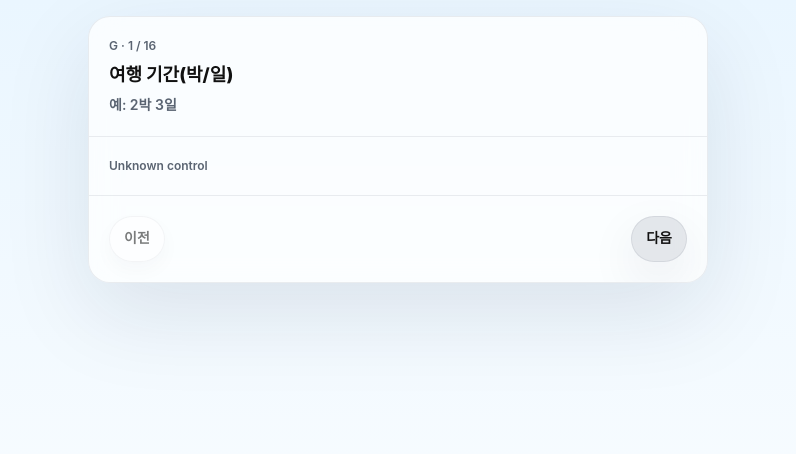
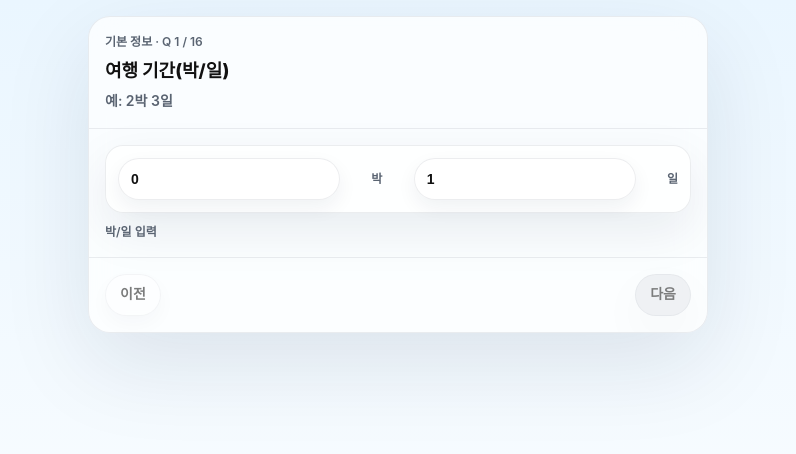
Before and after one commit to grantpaik100-lgtm/triplan-mvp2, a Next.js app: page /secondary in a window 1280 px wide. Both pictures are taken after a click on the button "시작". Shown: the top 454 px of the page, without its empty margins (242-1038 px from the left). Built offline with nearby package versions, Linux system fonts and the light colour scheme.

Commit message:
Update SecondaryMiniApp.tsx

```diff
--- a/app/secondary/SecondaryMiniApp.tsx
+++ b/app/secondary/SecondaryMiniApp.tsx
@@ -1,13 +1,14 @@
 "use client";
 
-import React, { useEffect, useMemo, useRef, useState } from "react";
+import React, { useEffect, useMemo, useState } from "react";
 import "./secondary.css";
 
-import { secondaryQuestions, type SecondaryQuestion } from "./secondaryQuestions";
-import { secondarySchema, type SecondaryAnswers } from "./secondarySchema";
+import { secondaryQuestions, type SecondaryQuestion, type SecondarySection } from "./secondaryQuestions";
+import type { SecondaryAnswers } from "./secondarySchema";
+import SecondarySummaryView from "./SecondarySummaryView";
+
 import { loadSecondaryDraft, saveSecondaryDraft } from "@/lib/secondaryStorage";
 import { MOTION, GLASS, SHADOW, COLORS, SPACE, TYPE, DENSITY, RADIUS, MAXWIDTH, FOCUS_RING } from "@/lib/MOTION_TOKENS";
-import SecondarySummaryView from "./SecondarySummaryView";
 
 type Mode = "intro" | "question" | "summary";
 
@@ -15,17 +16,20 @@ type State = {
   mode: Mode;
   idx: number;
   answers: Partial<SecondaryAnswers> & Record<string, any>;
+
+  returnToSummary: boolean;
+  editSection?: SecondarySection;
 };
 
 const DEFAULT_STATE: State = {
   mode: "intro",
   idx: 0,
   answers: {},
+  returnToSummary: false,
 };
 
-type Section = "A" | "B" | "C" | "D" | "E" | "F";
-
-const SECTION_LABEL: Record<Section, string> = {
+const SECTION_LABEL: Record<SecondarySection, string> = {
+  G: "기본 정보",
   A: "시간대 · 리듬",
   B: "음식 리스크",
   C: "이동 제약",
@@ -40,6 +44,10 @@ function clamp(n: number, min: number, max: number) {
 
 function toCssVars(densityKey: keyof typeof DENSITY) {
   const d = DENSITY[densityKey];
+
+  // controls 최대 높이: 하드코딩 금지 → SPACE 기반으로 산출(= 64*8=512px)
+  const controlsMaxH = SPACE[64] * 8;
+
   return {
     ["--tp2-ease" as any]: MOTION.easing,
     ["--tp2-dur-fast" as any]: MOTION.duration.fast,
@@ -94,22 +102,32 @@ function toCssVars(densityKey: keyof typeof DENSITY) {
     ["--tp2-chip-h" as any]: d.chipHeight,
 
     ["--tp2-maxw" as any]: MAXWIDTH.card,
+    ["--tp2-controls-maxh" as any]: controlsMaxH,
   } as React.CSSProperties;
 }
 
 function getGroupLabels() {
-  const groupQ = secondaryQuestions.find((x) => x.id === "e_groupMode");
-  return {
-    SOLO: (groupQ?.options?.[0] as string) ?? "혼자",
-    GROUP: (groupQ?.options?.[1] as string) ?? "여럿",
-  };
+  return { SOLO: "혼자", GROUP: "여럿" } as const;
 }
 
 function getRequiredIds(answers: Record<string, any>) {
   const { SOLO, GROUP } = getGroupLabels();
   const groupMode = answers?.e_groupMode ?? SOLO;
 
-  const base = ["a_rhythm", "a_density", "b_waitingPreset", "d_lodgingStrategy", "f_places", "f_placeReasonOneLine"];
+  const base = [
+    "g_tripNights",
+    "g_tripDays",
+    "g_groupSize",
+    "g_companionType",
+    "a_rhythm",
+    "a_density",
+    "b_waitingPreset",
+    "c_walkCap",
+    "d_lodgingStrategy",
+    "d_lodgingPriority",
+    "f_places",
+  ];
+
   if (groupMode === GROUP) base.push("e_conflictRule");
   return new Set(base);
 }
@@ -120,26 +138,37 @@ function validateQuestion(q: SecondaryQuestion, answers: Record<string, any>): {
 
   if (!required) return { ok: true };
 
+  if (q.type === "numberPair") {
+    const n = Number(answers["g_tripNights"]);
+    const d = Number(answers["g_tripDays"]);
+    if (!Number.isFinite(n) || !Number.isFinite(d) || n < 0 || d < 1) return { ok: false, msg: "박/일 입력" };
+    return { ok: true };
+  }
+
+  if (q.type === "numberOne") {
+    const x = Number(v);
+    if (!Number.isFinite(x) || x < 1) return { ok: false, msg: "인원 입력" };
+    return { ok: true };
+  }
+
   if (v == null || v === "" || (Array.isArray(v) && v.length === 0)) return { ok: false, msg: "필수 항목" };
 
-  if (q.id === "b_waitingPreset") {
-    if (v === "직접") {
-      const m = answers["b_waitingCustomMinutes"];
-      if (m == null || Number.isNaN(Number(m))) return { ok: false, msg: "직접 입력 분을 설정" };
-    }
+  if (q.id === "b_waitingPreset" && v === "직접") {
+    const m = Number(answers["b_waitingCustomMinutes"]);
+    if (!Number.isFinite(m) || m < 1) return { ok: false, msg: "분 입력" };
+  }
+
+  if (q.id === "d_lodgingPriority") {
+    if (!Array.isArray(v) || v.length !== 5) return { ok: false, msg: "1~5순위 모두 지정" };
   }
 
   if (q.id === "f_places") {
-    if (!Array.isArray(v) || v.length < 1) return { ok: false, msg: "장소를 최소 1개 추가" };
+    if (!Array.isArray(v) || v.length < 1) return { ok: false, msg: "장소 최소 1개" };
     for (const p of v) {
-      if (!p?.name?.trim()) return { ok: false, msg: "장소명 입력" };
-      if (!p?.reason?.trim()) return { ok: false, msg: "장소 이유 입력" };
-      if (!p?.importance) return { ok: false, msg: "중요도 선택" };
+      if (!p?.name?.trim()) return { ok: false, msg: "장소명" };
+      if (!p?.reason?.trim()) return { ok: false, msg: "이유" };
+      if (!p?.importance) return { ok: false, msg: "중요도" };
     }
-  }
-
-  if (q.type === "textarea") {
-    if (!String(v).trim()) return { ok: false, msg: "내용 입력" };
   }
 
   return { ok: true };
@@ -148,7 +177,6 @@ function validateQuestion(q: SecondaryQuestion, answers: Record<string, any>): {
 export default function SecondaryMiniApp() {
   const [state, setState] = useState<State>(DEFAULT_STATE);
 
-  // load draft once
   useEffect(() => {
     const draft = loadSecondaryDraft();
     if (draft?.answers) {
@@ -157,15 +185,14 @@ export default function SecondaryMiniApp() {
         answers: draft.answers,
         idx: draft.idx ?? 0,
         mode: draft.mode ?? "intro",
+        returnToSummary: draft.returnToSummary ?? false,
+        editSection: draft.editSection,
       }));
     }
   }, []);
 
-  // debounce save (avoid lag)
   useEffect(() => {
-    const t = window.setTimeout(() => {
-      saveSecondaryDraft(state);
-    }, MOTION.duration.base);
+    const t = window.setTimeout(() => saveSecondaryDraft(state), MOTION.duration.base);
     return () => window.clearTimeout(t);
   }, [state]);
 
@@ -180,7 +207,6 @@ export default function SecondaryMiniApp() {
     });
   }, [state.answers]);
 
-  // keep idx valid if list shrinks
   useEffect(() => {
     const max = Math.max(0, filteredQuestions.length - 1);
     if (state.idx <= max) return;
@@ -189,23 +215,16 @@ export default function SecondaryMiniApp() {
   }, [filteredQuestions.length]);
 
   const total = filteredQuestions.length;
-  const q = (total > 0 ? filteredQuestions[clamp(state.idx, 0, total - 1)] : secondaryQuestions[0])!;
+  const q = filteredQuestions[clamp(state.idx, 0, Math.max(0, total - 1))]!;
+  const cssVars = useMemo(() => toCssVars("dense"), []);
 
-  const cssVars = useMemo(() => toCssVars("base"), []);
-
-  const setAnswer = (id: string, value: any) => {
-    setState((s) => ({ ...s, answers: { ...(s.answers as any), [id]: value } }));
-  };
-
-  const goPrev = () => setState((s) => ({ ...s, idx: clamp(s.idx - 1, 0, Math.max(0, total - 1)), mode: "question" }));
+  const setAnswer = (id: string, value: any) => setState((s) => ({ ...s, answers: { ...(s.answers as any), [id]: value } }));
   const goQuestionAt = (idx: number) => setState((s) => ({ ...s, idx: clamp(idx, 0, Math.max(0, total - 1)), mode: "question" }));
-  const goNext = () => setState((s) => ({ ...s, idx: clamp(s.idx + 1, 0, Math.max(0, total - 1)), mode: "question" }));
-  const onFinish = () => setState((s) => ({ ...s, mode: "summary" }));
+  const goPrev = () => goQuestionAt(state.idx - 1);
+  const goNext = () => goQuestionAt(state.idx + 1);
 
   const validation = useMemo(() => validateQuestion(q, state.answers as any), [q, state.answers]);
-  const canGoNext = validation.ok;
-
-  const sectionLabel = SECTION_LABEL[q.section as Section] ?? `${q.section}`;
+  const canNext = validation.ok;
 
   if (state.mode === "intro") {
     return (
@@ -219,9 +238,7 @@ export default function SecondaryMiniApp() {
             </header>
 
             <div className="tp2-controls">
-              <div className="tp2-subcard">
-                <div className="tp2-meta">예: 음식 리스크, 이동 제약, 숙소 우선순위, 핵심 장소(이유 포함)</div>
-              </div>
+              <div className="tp2-meta">예: 음식 리스크, 이동 제약, 숙소 우선순위, 핵심 장소(이유 포함)</div>
             </div>
 
             <footer className="tp2-footer">
@@ -242,11 +259,17 @@ export default function SecondaryMiniApp() {
           <SecondarySummaryView
             questions={filteredQuestions}
             answers={state.answers as any}
-            onEdit={(qid) => {
-              const idx = filteredQuestions.findIndex((x) => x.id === qid);
-              goQuestionAt(idx >= 0 ? idx : 0);
+            onEditSection={(section) => {
+              const idx = filteredQuestions.findIndex((x) => x.section === section);
+              setState((s) => ({
+                ...s,
+                mode: "question",
+                idx: idx >= 0 ? idx : 0,
+                returnToSummary: true,
+                editSection: section,
+              }));
             }}
-            onBack={() => goQuestionAt(0)}
+            onBack={() => setState((s) => ({ ...s, mode: "question", idx: 0, returnToSummary: false, editSection: undefined }))}
             onReview={() => {
               window.location.href = "/secondary/review";
             }}
@@ -256,6 +279,8 @@ export default function SecondaryMiniApp() {
     );
   }
 
+  const sectionLabel = SECTION_LABEL[q.section];
+
   return (
     <main className="tp2-screen" style={cssVars}>
       <div className="tp2-wrap">
@@ -263,16 +288,26 @@ export default function SecondaryMiniApp() {
           question={q}
           idx={state.idx}
           total={total}
+          sectionLabel={sectionLabel}
           answers={state.answers as any}
-          sectionLabel={sectionLabel}
           setAnswer={setAnswer}
+          canNext={canNext}
+          validation={validation}
           onPrev={goPrev}
           onNext={() => {
-            if (state.idx === total - 1) onFinish();
+            // 요약에서 섹션 수정으로 들어온 경우: 섹션 끝이면 요약으로 복귀
+            if (state.returnToSummary && state.editSection) {
+              const nextQ = filteredQuestions[state.idx + 1];
+              const isLastOfSection = !nextQ || nextQ.section !== state.editSection;
+              if (isLastOfSection) {
+                setState((s) => ({ ...s, mode: "summary", returnToSummary: false, editSection: undefined }));
+                return;
+              }
+            }
+
+            if (state.idx === total - 1) setState((s) => ({ ...s, mode: "summary" }));
             else goNext();
           }}
-          canNext={canGoNext}
-          validation={validation}
         />
       </div>
     </main>
@@ -283,28 +318,28 @@ function QuestionCard(props: {
   question: SecondaryQuestion;
   idx: number;
   total: number;
+  sectionLabel: string;
   answers: Record<string, any>;
-  sectionLabel: string;
   setAnswer: (id: string, v: any) => void;
+  canNext: boolean;
+  validation: { ok: boolean; msg?: string };
   onPrev: () => void;
   onNext: () => void;
-  canNext: boolean;
-  validation: { ok: boolean; msg?: string };
 }) {
-  const { question: q, idx, total, answers, sectionLabel, setAnswer, onPrev, onNext, canNext, validation } = props;
+  const { question: q, idx, total, sectionLabel, answers, setAnswer, canNext, validation, onPrev, onNext } = props;
 
   return (
     <article className="tp2-card" aria-label="question-card">
       <header className="tp2-cardHeader">
         <div className="tp2-meta">
-          {sectionLabel} · {idx + 1} / {total}
+          {sectionLabel} · Q {idx + 1} / {total}
         </div>
         <h2 className="tp2-h2">{q.title}</h2>
         {q.help ? <p className="tp2-body tp2-help">{q.help}</p> : null}
       </header>
 
-      <div className="tp2-controls">
-        <QuestionControl q={q} value={answers[q.id]} setAnswer={setAnswer} answers={answers} />
+      <div className={"tp2-controls " + (q.type === "places" ? "tp2-controlsScrollable" : "")}>
+        <QuestionControl q={q} value={answers[q.id]} answers={answers} setAnswer={setAnswer} />
         {!validation.ok ? <div className="tp2-meta">{validation.msg}</div> : null}
       </div>
 
@@ -320,7 +355,7 @@ function QuestionCard(props: {
   );
 }
 
-/* ---------------- Controls ---------------- */
+/* -------- Controls -------- */
 
 function QuestionControl(props: {
   q: SecondaryQuestion;
@@ -338,7 +373,8 @@ function QuestionControl(props: {
       return (
         <WaitingPreset
           preset={value ?? ""}
-          customMinutes={answers["b_waitingCustomMinutes"] ?? 25}
+          customMinutes={answers["b_waitingCustomMinutes"] ?? 20}
+          options={q.options ?? []}
           onPreset={(p) => setAnswer(q.id, p)}
           onCustom={(m) => setAnswer("b_waitingCustomMinutes", m)}
         />
@@ -353,14 +389,29 @@ function QuestionControl(props: {
         />
       );
 
-    case "multiChips":
-      return <MultiChips options={q.options ?? []} value={Array.isArray(value) ? value : []} onChange={(n) => setAnswer(q.id, n)} />;
+    case "numberPair":
+      return (
+        <NumberPair
+          nights={answers["g_tripNights"] ?? 0}
+          days={answers["g_tripDays"] ?? 1}
+          onChange={(n, d) => {
+            setAnswer("g_tripNights", n);
+            setAnswer("g_tripDays", d);
+          }}
+        />
+      );
 
-    case "toggle":
-      return <Toggle2 left={q.options?.[0] ?? "없음"} right={q.options?.[1] ?? "있음"} value={value ?? (q.options?.[0] ?? "없음")} onChange={(v) => setAnswer(q.id, v)} />;
+    case "numberOne":
+      return <NumberOne value={value ?? 1} onChange={(n) => setAnswer(q.id, n)} />;
 
-    case "rank":
-      return <PressReorderList items={Array.isArray(value) && value.length ? value : q.options ?? []} onChange={(n) => setAnswer(q.id, n)} />;
+    case "rankAssign":
+      return (
+        <RankAssign
+          options={q.options ?? []}
+          value={Array.isArray(value) ? value : []}
+          onChange={(n) => setAnswer(q.id, n)}
+        />
+      );
 
     case "places":
       return <Places places={Array.isArray(value) ? value : []} onChange={(n) => setAnswer(q.id, n)} />;
@@ -375,7 +426,7 @@ function QuestionControl(props: {
 
 function Segmented(props: { options: string[]; value: string; onChange: (v: string) => void }) {
   return (
-    <div className="tp2-seg" aria-label="segmented">
+    <div className="tp2-seg">
       {props.options.map((opt) => {
         const active = props.value === opt;
         return (
@@ -396,18 +447,19 @@ function Segmented(props: { options: string[]; value: string; onChange: (v: stri
 function WaitingPreset(props: {
   preset: string;
   customMinutes: number;
+  options: string[];
   onPreset: (p: string) => void;
   onCustom: (m: number) => void;
 }) {
   const isCustom = props.preset === "직접";
   return (
     <div className="tp2-subcard">
-      <Segmented options={["짧게", "보통", "여유", "직접"]} value={props.preset} onChange={props.onPreset} />
+      <Segmented options={props.options} value={props.preset} onChange={props.onPreset} />
       {isCustom ? (
         <div className="tp2-row">
           <input
             className="tp2-input"
-            value={String(props.customMinutes ?? 25)}
+            value={String(props.customMinutes ?? 20)}
             onChange={(e) => props.onCustom(Number(e.target.value))}
             inputMode="numeric"
             placeholder="분"
@@ -455,7 +507,7 @@ function TagInput(props: { tags: string[]; placeholder: string; onChange: (next:
         </button>
       </div>
 
-      <div className="tp2-wrapChips" aria-label="tags">
+      <div className="tp2-wrapChips">
         {props.tags.map((tag) => (
           <button key={tag} type="button" className="tp2-chip" onClick={() => remove(tag)} aria-label={`삭제: ${tag}`}>
             {tag}
@@ -467,108 +519,130 @@ function TagInput(props: { tags: string[]; placeholder: string; onChange: (next:
   );
 }
 
-function MultiChips(props: { options: string[]; value: string[]; onChange: (next: string[]) => void }) {
-  const toggle = (opt: string) => {
-    const has = props.value.includes(opt);
-    props.onChange(has ? props.value.filter((x) => x !== opt) : [...props.value, opt]);
-  };
+function NumberPair(props: { nights: number; days: number; onChange: (nights: number, days: number) => void }) {
+  const [n, setN] = useState<number>(Number(props.nights ?? 0));
+  const [d, setD] = useState<number>(Number(props.days ?? 1));
+
+  useEffect(() => {
+    setN(Number(props.nights ?? 0));
+    setD(Number(props.days ?? 1));
+  }, [props.nights, props.days]);
 
   return (
-    <div className="tp2-wrapChips" aria-label="multi-chips">
-      {props.options.map((opt) => {
-        const active = props.value.includes(opt);
-        return (
-          <button key={opt} type="button" className={active ? "tp2-chipActive" : "tp2-chip"} onClick={() => toggle(opt)}>
-            {opt}
-          </button>
-        );
-      })}
+    <div className="tp2-subcard">
+      <div className="tp2-row">
+        <input
+          className="tp2-input"
+          value={String(n)}
+          inputMode="numeric"
+          onChange={(e) => {
+            const x = Number(e.target.value);
+            setN(x);
+            props.onChange(x, d);
+          }}
+          placeholder="박"
+        />
+        <div className="tp2-meta">박</div>
+
+        <input
+          className="tp2-input"
+          value={String(d)}
+          inputMode="numeric"
+          onChange={(e) => {
+            const x = Number(e.target.value);
+            setD(x);
+            props.onChange(n, x);
+          }}
+          placeholder="일"
+        />
+        <div className="tp2-meta">일</div>
+      </div>
     </div>
   );
 }
 
-function Toggle2(props: { left: string; right: string; value: string; onChange: (v: string) => void }) {
+function NumberOne(props: { value: number; onChange: (n: number) => void }) {
+  const v = Number(props.value ?? 1);
   return (
-    <div className="tp2-row" role="group" aria-label="toggle2">
-      <button type="button" className={props.value === props.left ? "tp2-chipActive" : "tp2-chip"} onClick={() => props.onChange(props.left)}>
-        {props.left}
-      </button>
-      <button type="button" className={props.value === props.right ? "tp2-chipActive" : "tp2-chip"} onClick={() => props.onChange(props.right)}>
-        {props.right}
-      </button>
+    <div className="tp2-subcard">
+      <div className="tp2-row">
+        <button type="button" className="tp2-btn" onClick={() => props.onChange(Math.max(1, v - 1))}>
+          -
+        </button>
+        <div className="tp2-badge">{v}명</div>
+        <button type="button" className="tp2-btn" onClick={() => props.onChange(v + 1)}>
+          +
+        </button>
+      </div>
     </div>
   );
 }
 
-/* Mobile-safe reorder: long press => reorder mode */
-function PressReorderList(props: { items: string[]; onChange: (next: string[]) => void }) {
-  const [reorderMode, setReorderMode] = useState(false);
-  const pressTimer = useRef<number | null>(null);
+/**
+ * RankAssign (모바일 탭 기반)
+ * - 각 항목에 1~5순위를 부여(중복 불가)
+ * - 내부는 swap 방식
+ * - 최종값은 1..5 순으로 정렬된 배열
+ */
+function RankAssign(props: { options: string[]; value: string[]; onChange: (next: string[]) => void }) {
+  const initial = useMemo(() => {
+    const v = Array.isArray(props.value) ? props.value : [];
+    if (v.length === 5) return v;
+    return props.options.slice(0, 5);
+  }, [props.value, props.options]);
 
-  const move = (from: number, dir: -1 | 1) => {
-    const to = from + dir;
-    if (to < 0 || to >= props.items.length) return;
-    const arr = [...props.items];
-    const [moved] = arr.splice(from, 1);
-    arr.splice(to, 0, moved);
-    props.onChange(arr);
-  };
+  const [ordered, setOrdered] = useState<string[]>(initial);
 
-  const onPressStart = () => {
-    if (pressTimer.current != null) window.clearTimeout(pressTimer.current);
-    pressTimer.current = window.setTimeout(() => {
-      setReorderMode(true);
-    }, MOTION.duration.slow);
-  };
+  useEffect(() => setOrdered(initial), [initial]);
 
-  const onPressEnd = () => {
-    if (pressTimer.current != null) window.clearTimeout(pressTimer.current);
-    pressTimer.current = null;
+  const ranks = ["1", "2", "3", "4", "5"];
+  const currentRankOf = (item: string) => ordered.findIndex((x) => x === item);
+
+  const setRank = (item: string, rankIndex: number) => {
+    const cur = currentRankOf(item);
+    if (cur === rankIndex) return;
+
+    const next = [...ordered];
+    const swapItem = next[rankIndex];
+    next[rankIndex] = item;
+    if (cur >= 0) next[cur] = swapItem;
+
+    setOrdered(next);
+    props.onChange(next);
   };
 
   return (
     <div className="tp2-subcard">
-      <div className="tp2-meta">
-        위에서부터 1~5순위. {reorderMode ? "정렬 모드: 위/아래로 이동" : "항목을 꾹 눌러 정렬 모드"}
-      </div>
-
-      <ol className="tp2-rankList" aria-label="rank-list">
-        {props.items.map((item, i) => (
-          <li
-            key={`${item}-${i}`}
-            className="tp2-rankItem"
-            onPointerDown={onPressStart}
-            onPointerUp={onPressEnd}
-            onPointerCancel={onPressEnd}
-          >
-            <div className="tp2-row">
-              <div className="tp2-left">
-                <div className="tp2-badge">{i + 1}순위</div>
+      <div className="tp2-meta">각 항목의 순위를 1~5로 지정(중복 불가).</div>
+      <div className="tp2-rankGrid">
+        {props.options.slice(0, 5).map((item) => {
+          const ri = Math.max(0, currentRankOf(item));
+          return (
+            <div key={item} className="tp2-rankItem">
+              <div className="tp2-row">
                 <div className="tp2-body">{item}</div>
+                <div className="tp2-badge">{ri + 1}순위</div>
               </div>
 
-              {reorderMode ? (
-                <div className="tp2-left">
-                  <button type="button" className="tp2-btn" onClick={() => move(i, -1)} disabled={i === 0}>
-                    위
-                  </button>
-                  <button type="button" className="tp2-btn" onClick={() => move(i, 1)} disabled={i === props.items.length - 1}>
-                    아래
-                  </button>
-                </div>
-              ) : (
-                <div className="tp2-handle">꾹 눌러</div>
-              )}
+              <div className="tp2-seg" aria-label={`rank-${item}`}>
+                {ranks.map((r, idx) => {
+                  const active = idx === ri;
+                  return (
+                    <button
+                      key={r}
+                      type="button"
+                      className={active ? "tp2-segBtn tp2-segBtnActive" : "tp2-segBtn"}
+                      onClick={() => setRank(item, idx)}
+                    >
+                      {r}
+                    </button>
+                  );
+                })}
+              </div>
             </div>
-          </li>
-        ))}
-      </ol>
-
-      {reorderMode ? (
-        <button type="button" className="tp2-btn" onClick={() => setReorderMode(false)}>
-          정렬 종료
-        </button>
-      ) : null}
+          );
+        })}
+      </div>
     </div>
   );
 }
@@ -591,6 +665,12 @@ function Places(props: { places: PlaceItem[]; onChange: (next: PlaceItem[]) => v
     window.open(naver, "_blank", "noopener,noreferrer");
   };
 
+  const importanceLabel = (x: PlaceItem["importance"]) => {
+    if (x === "낮") return "낮(있으면 좋음)";
+    if (x === "중") return "중(중요)";
+    return "높(핵심)";
+  };
+
   return (
     <div className="tp2-subcard">
       <button type="button" className="tp2-btn" onClick={add}>
@@ -600,7 +680,7 @@ function Places(props: { places: PlaceItem[]; onChange: (next: PlaceItem[]) => v
       {props.places.length === 0 ? <div className="tp2-meta">최소 1개는 추가해야 한다.</div> : null}
 
       {props.places.map((p, idx) => (
-        <div key={idx} className="tp2-subcard" aria-label={`place-${idx}`}>
+        <div key={idx} className="tp2-subcard">
           <div className="tp2-row">
             <div className="tp2-meta">장소 {idx + 1}</div>
             <button type="button" className="tp2-btn" onClick={() => remove(idx)}>
@@ -617,6 +697,11 @@ function Places(props: { places: PlaceItem[]; onChange: (next: PlaceItem[]) => v
 
           <TextArea value={p.reason} placeholder="이유(한 줄~두 줄)" onChange={(v) => update(idx, { reason: v })} />
 
+          <div className="tp2-row">
+            <div className="tp2-meta">중요도</div>
+            <div className="tp2-meta">{importanceLabel(p.importance)}</div>
+          </div>
+
           <Segmented options={["낮", "중", "높"]} value={p.importance} onChange={(v) => update(idx, { importance: v as any })} />
         </div>
       ))}
```
